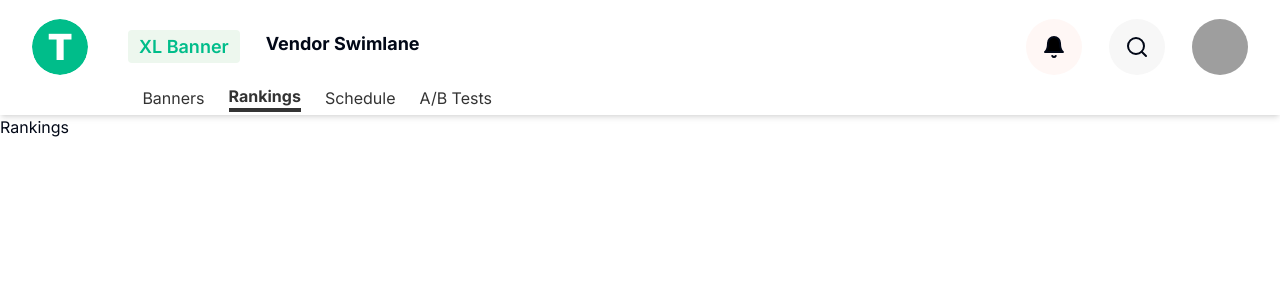
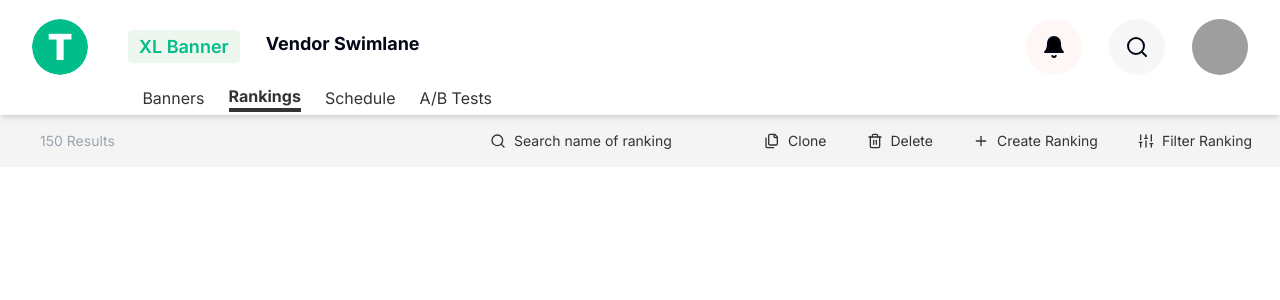
Before and after one commit to SamuelSub/shadncn-playground, a Next.js app: page /rankings in a window 1280 px wide. Shown: the top 300 px of the page. Built offline with nearby package versions, Linux system fonts and the light colour scheme; grey boxes are pictures that could not be loaded.

Commit message:
Rankings: Add toolbar in Rankings page

```diff
--- a/app/rankings/page.tsx
+++ b/app/rankings/page.tsx
@@ -1,7 +1,81 @@
+"use client";
+
 import React from "react";
 
+import { Search, Files, Trash2, Plus, SlidersVertical } from "lucide-react";
+
+// import Table from "@/components/table/Table";
+
+// const colsData=[
+//   { value: "Name of Rule" },
+//   { value: "Num of Banners" },
+//   { value: "creator" },
+//   { value: "Last Edit" },
+//   { value: "Status" },
+// ]
+
+// const rowsData=[
+//   {ruleName: "Delete", bannersNum: 2, creator: "Nikos Portokaloglou", lastEdit: new Date(), status: "used"}
+// ]
+
+import {
+  Table,
+  TableBody,
+  TableCaption,
+  TableCell,
+  TableFooter,
+  TableHead,
+  TableHeader,
+  TableRow,
+} from "@/components/ui/table";
+
 const Rankings = () => {
-  return <div>Rankings</div>;
+  return (
+    <div>
+      <div className="bg-zinc-100 flex justify-between items-center py-4 pr-7 pl-10 text-nowrap text-sm">
+        <span className="text-gray-400">150 Results</span>
+        <div className="flex justify-between items-center gap-10 text-secondary">
+          <form action="" className="flex justify-between items-center gap-2">
+            <Search className="h-4 w-4 cursor-pointer" />
+            <input
+              type="text"
+              placeholder="Search name of ranking"
+              className="bg-transparent placeholder:text-secondary"
+            />
+          </form>
+          <div
+            onClick={() => console.log("Copied")}
+            className="cursor-pointer flex justify-between items-center gap-2"
+          >
+            <Files className="h-4 w-4" />
+            Clone
+          </div>
+          <div
+            onClick={() => console.log("Deleted")}
+            className="cursor-pointer flex justify-between items-center gap-2"
+          >
+            <Trash2 className="h-4 w-4" />
+            Delete
+          </div>
+          <div
+            onClick={() => console.log("Rank Created")}
+            className="cursor-pointer flex justify-between items-center gap-2"
+          >
+            <Plus className="h-4 w-4" />
+            Create Ranking
+          </div>
+          <div
+            onClick={() => console.log("Rank Filtered")}
+            className="cursor-pointer flex justify-between items-center gap-2"
+          >
+            <SlidersVertical className="h-4 w-4" />
+            Filter Ranking
+          </div>
+        </div>
+      </div>
+      <Table></Table>
+    </div>
+  );
 };
 
 export default Rankings;
```
